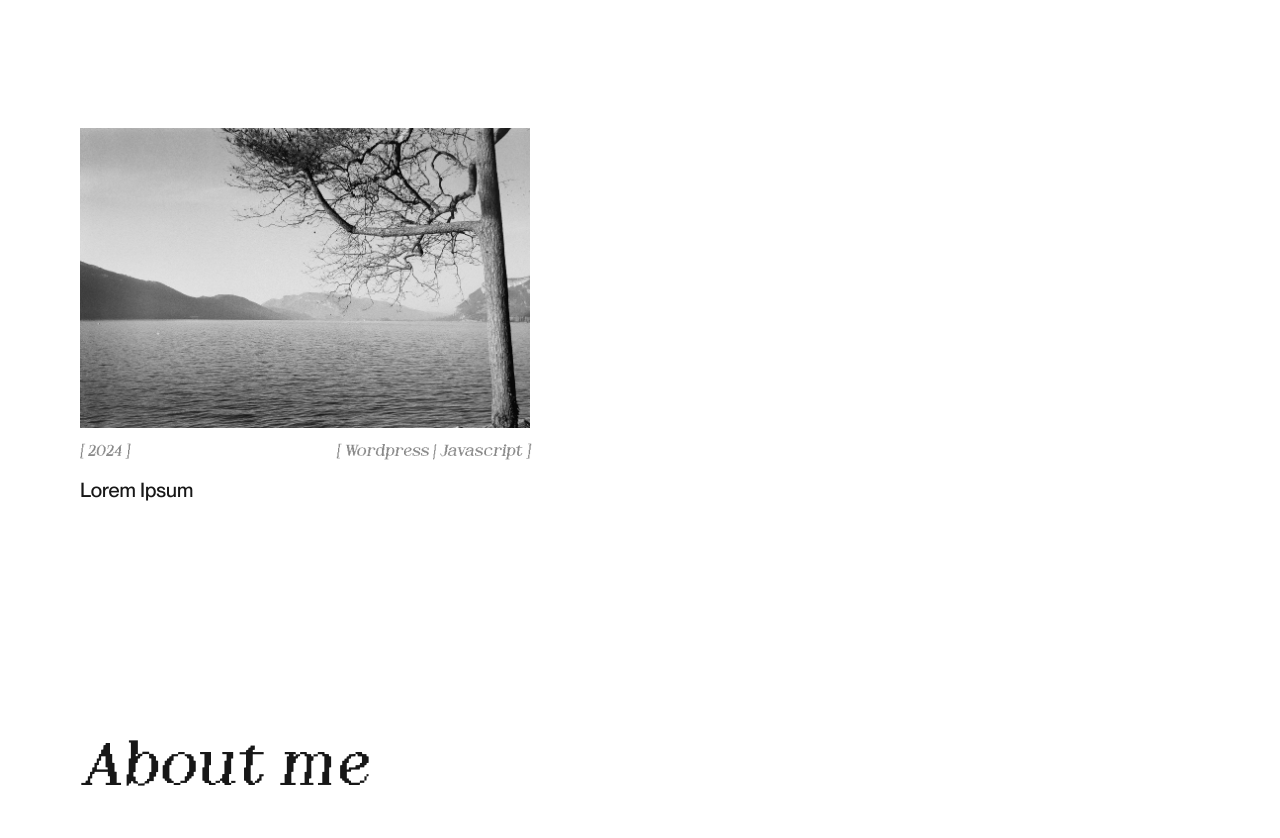
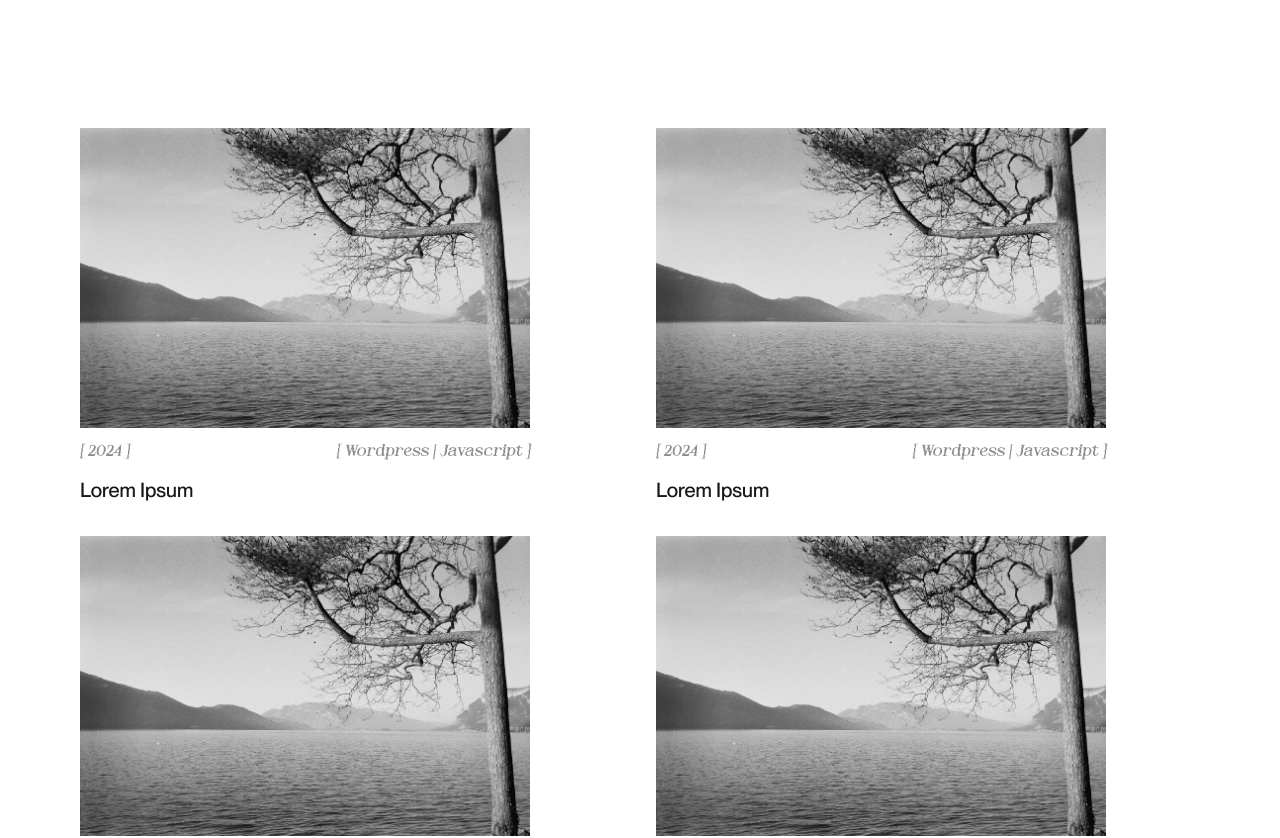
Before and after one commit to pommito/Portfolio-2024, a Next.js app: page / in a window 1280 px wide. Shown: the part 940-1778 px from the top of the page. Built offline with nearby package versions, Linux system fonts and the light colour scheme.

Commit message:
Integ(Home) : finally got some good result and every card is independant on the animation

```diff
--- a/src/app/globals.css
+++ b/src/app/globals.css
@@ -30,6 +30,15 @@ a[data-stagger-link] [data-stagger-link-text] {
   text-shadow: 0px 1.5rem 0px var(--foreground);
 }
 
-.displacement {
-  filter: url(#displacementFilter);
+#circleMask-1 .displacement {
+  filter: url(#displacementFilter-1);
 }
+#circleMask-2 .displacement {
+  filter: url(#displacementFilter-2);
+}
+#circleMask-3 .displacement {
+  filter: url(#displacementFilter-3);
+}
+#circleMask-4 .displacement {
+  filter: url(#displacementFilter-4);
+}
--- a/src/app/page.tsx
+++ b/src/app/page.tsx
@@ -23,7 +23,10 @@ export default function Home() {
       <section className="flex flex-col min-h-screen max-h py-20">
         <h3 className="font-dot text-6xl h-fit mb-32">Selected project</h3>
         <div className="grid grid-cols-2 auto-rows-auto gap-8 w-full">
-          <ProjectCard className="" />
+          <ProjectCard className="" id={1} />
+          <ProjectCard className="" id={2} />
+          <ProjectCard className="" id={3} />
+          <ProjectCard className="" id={4} />
         </div>
       </section>
 
--- a/src/components/ImageTransition.tsx
+++ b/src/components/ImageTransition.tsx
@@ -1,16 +1,19 @@
-import { useMemo } from 'react';
-import { motion } from 'framer-motion';
+import { useMemo, useEffect } from 'react';
+import { motion, useAnimation } from 'framer-motion';
 import Image from 'next/image';
 
 type ImageTransitionTypes = {
   src: string;
   alt: string;
   inView: boolean;
+  id: number;
 };
 
-export default function ImageTransition({ src, alt, inView }: ImageTransitionTypes) {
+export default function ImageTransition({ src, alt, inView, id }: ImageTransitionTypes) {
   const imageWidth = 450;
   const imageHeight = 300;
+
+  const controls = useAnimation();
 
   const r = useMemo(
     () => (Math.sqrt(imageWidth * imageWidth + imageHeight * imageHeight) / 2) * 1.15,
@@ -18,8 +21,8 @@ export default function ImageTransition({ src, alt, inView }: ImageTransitionTyp
   );
 
   const circleVariants = {
-    initial: { r: r },
-    animate: { r: 0 },
+    hidden: { r: r },
+    visible: { r: 0 },
     exit: { r: 0 },
   };
 
@@ -27,6 +30,12 @@ export default function ImageTransition({ src, alt, inView }: ImageTransitionTyp
     duration: 1.25,
     ease: [0.45, 1, 0.36, 1],
   };
+
+  useEffect(() => {
+    if (inView) {
+      controls.start('visible');
+    }
+  }, [inView, controls]);
 
   return (
     <div style={{ position: 'relative', overflow: 'hidden', width: imageWidth, height: imageHeight }}>
@@ -38,30 +47,30 @@ export default function ImageTransition({ src, alt, inView }: ImageTransitionTyp
         style={{ position: 'absolute', top: 0, left: 0 }}
       >
         <defs>
-          <filter id="displacementFilter">
-            <feTurbulence type="fractalNoise" baseFrequency="0.05" numOctaves="1" result="noise" />
+          <filter id={`displacementFilter-${id}`}>
+            <feTurbulence type="fractalNoise" baseFrequency="0.25" numOctaves="1" result="noise" />
             <feDisplacementMap in="SourceGraphic" in2="noise" scale={200} xChannelSelector="R" yChannelSelector="G" />
           </filter>
-          <mask id="circleMask">
+          <mask id={`circleMask-${id}`}>
             <motion.circle
-              className={'displacement'}
+              className="displacement"
               fill="white"
               cx={imageWidth / 2}
               cy={imageHeight / 2}
               r={r}
               variants={circleVariants}
-              initial="initial"
-              animate={inView ? 'animate' : 'initial'}
+              initial="hidden"
+              animate={controls}
               exit="exit"
               transition={circleTransition}
             />
           </mask>
         </defs>
-        <rect fill="#0A0A0A" width="100%" height="100%" mask="url(#circleMask)" />
+        <rect fill="#0A0A0A" width="100%" height="100%" mask={`url(#circleMask-${id})`} />
       </svg>
 
-      <div style={{ width: '100%', height: '100%' }}>
-        <Image src={src} alt={alt} layout="fill" objectFit="cover" />
+      <div>
+        <Image src={src} alt={alt} width={imageWidth} height={imageHeight} className="object-cover" />
       </div>
     </div>
   );
--- a/src/components/ProjectCard.tsx
+++ b/src/components/ProjectCard.tsx
@@ -1,35 +1,49 @@
 'use client';
 
-import { useRef } from 'react';
+import { useEffect, useRef } from 'react';
 import Link from 'next/link';
 import Image from 'next/image';
-import { motion, useInView } from 'framer-motion';
+import { motion, useAnimation, useInView } from 'framer-motion';
 
 import arrowIcon from '@/../public/arrow.svg';
 import ImageTransition from './ImageTransition';
 
 type ProjectCardType = {
   className?: string;
+  id: number;
 };
 
-export default function ProjectCard({ className }: ProjectCardType) {
+export default function ProjectCard({ className, id }: ProjectCardType) {
   const articleRef = useRef(null);
+  const mainControls = useAnimation();
+  const isInView = useInView(articleRef, { once: true, amount: 0.5 });
 
-  const isInView = useInView(articleRef, {
-    margin: '0px 0px -300px 0px',
-    once: true,
-  });
-
-  console.log(isInView);
+  useEffect(() => {
+    if (isInView) {
+      console.log('trigger');
+      mainControls.start('visible');
+    }
+  }, [isInView, mainControls]);
 
   return (
-    <article ref={articleRef} className={`flex flex-col gap-3 w-[450px] ${className}`}>
-      <ImageTransition src={'/placeholder.jpg'} alt="exemple" inView={isInView} />
+    <motion.article
+      ref={articleRef}
+      className={`flex flex-col gap-3 w-[450px] ${className}`}
+      initial="hidden"
+      animate={mainControls}
+      variants={{
+        hidden: {},
+        visible: {},
+      }}
+    >
+      <ImageTransition src={'/placeholder.jpg'} alt="exemple" inView={isInView} id={id} />
 
       <motion.div
         className="font-dot flex justify-between"
-        initial={{ opacity: 0, y: 20 }}
-        animate={isInView ? { opacity: 0.5, y: 0 } : { opacity: 0, y: 20 }}
+        variants={{
+          hidden: { opacity: 0, y: 20 },
+          visible: { opacity: 0.5, y: 0 },
+        }}
         transition={{ duration: 0.5, ease: 'easeOut', delay: 0.5 }}
       >
         <time dateTime="2024">[ 2024 ]</time>
@@ -37,8 +51,10 @@ export default function ProjectCard({ className }: ProjectCardType) {
       </motion.div>
 
       <motion.h4
-        initial={{ opacity: 0, y: 20 }}
-        animate={isInView ? { opacity: 1, y: 0 } : { opacity: 0, y: 20 }}
+        variants={{
+          hidden: { opacity: 0, y: 20 },
+          visible: { opacity: 1, y: 0 },
+        }}
         transition={{ duration: 0.5, ease: 'easeOut', delay: 0.75 }}
       >
         <Link href={'#'} className="flex items-center gap-4 w-fit text-xl font-medium">
@@ -46,6 +62,6 @@ export default function ProjectCard({ className }: ProjectCardType) {
           <Image src={arrowIcon} className="-rotate-45" width={16} height={16} alt="Arrow icon" aria-hidden />{' '}
         </Link>
       </motion.h4>
-    </article>
+    </motion.article>
   );
 }
--- a/tailwind.config.ts
+++ b/tailwind.config.ts
@@ -18,6 +18,7 @@ const config: Config = {
       },
     },
   },
+  safelist: [{ pattern: /\[filter:url\(#displacementFilter-.*\)\]/ }],
   plugins: [],
 };
 export default config;
```
